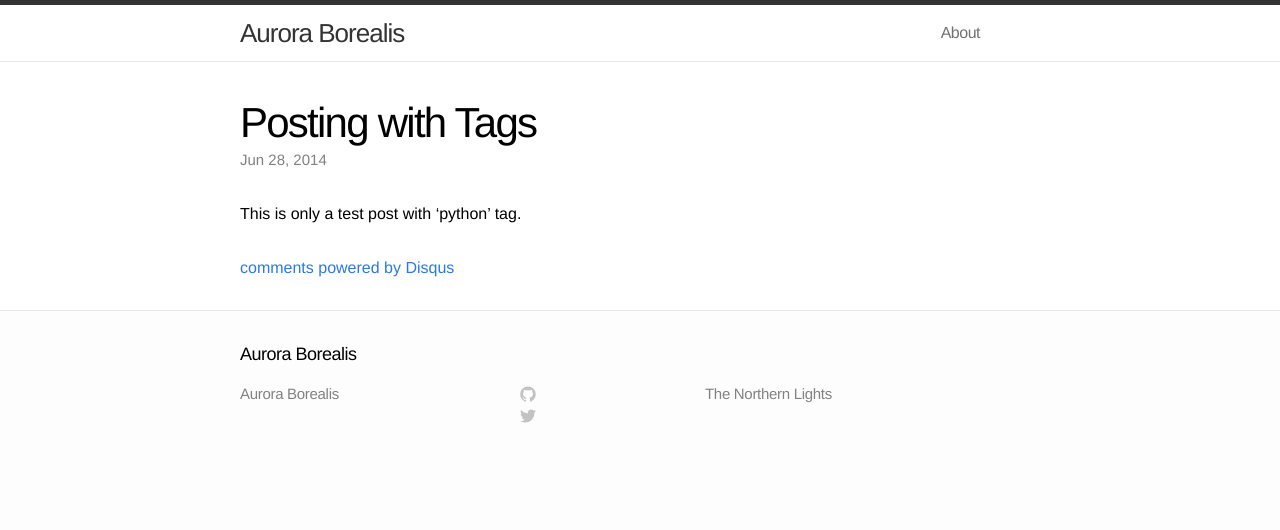
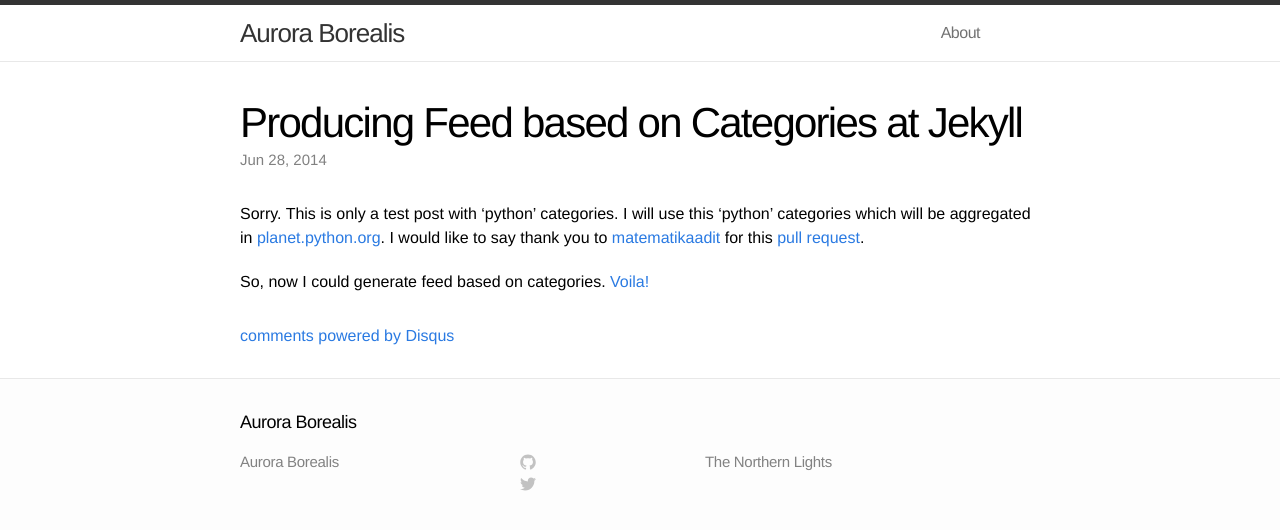
Before and after one commit to za/za.github.io, a Jekyll site: the page built from _posts/2014-06-28-post-with-tag.markdown, in a window 1280 px wide. Shown: the top 530 px of the page. Built offline with Jekyll 4.4.1, drawn with Linux system fonts in a browser that asks for light colours; comment, search, counter and statistics services are not loaded.

Commit message:
feed based on categories

```diff
--- a/_posts/2014-06-28-post-with-tag.markdown
+++ b/_posts/2014-06-28-post-with-tag.markdown
@@ -1,8 +1,10 @@
 ---
 layout: post
-title:  "Posting with Tags"
+title:  "Producing Feed based on Categories at Jekyll"
 date:   2014-06-28 14:10:20
 categories: "python"
 ---
 
-This is only a test post with 'python' tag.
+Sorry. This is only a test post with 'python' categories. I will use this 'python' categories which will be aggregated in [planet.python.org](http://planet.python.org). I would like to say thank you to [matematikaadit](https://github.com/matematikaadit) for this [pull request](https://github.com/za/za.github.io/pull/1).
+
+So, now I could generate feed based on categories. [Voila!](http://za.github.io/feed.python.xml)
```
